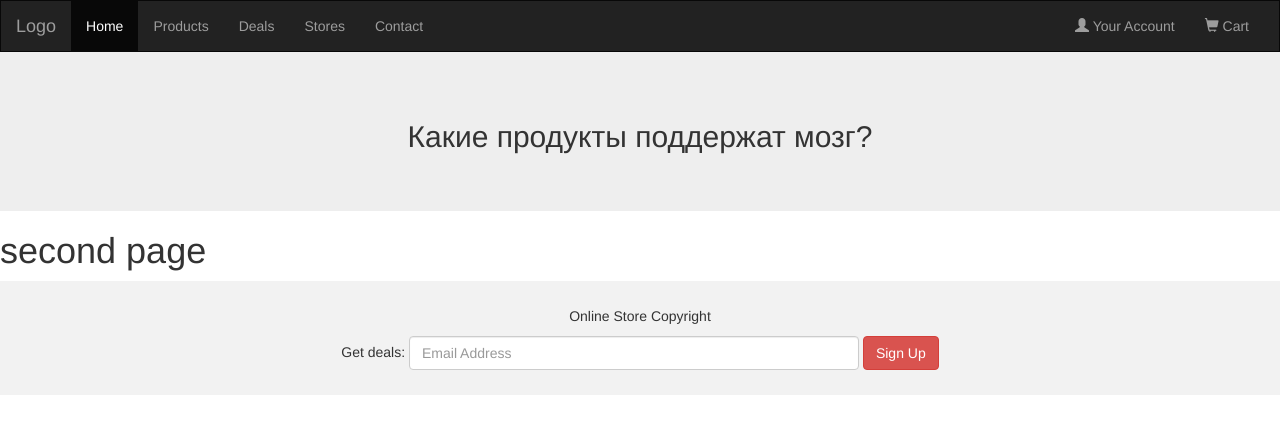
After one commit to Abdurashit/first_repo, a Django app: template templates/new_web/second_page.html in a window 1280 px wide. The commit adds this page. Shown: the top 434 px of the page. Run offline with Django 4.2, Linux system fonts and the light colour scheme; the template is opened without the code that fills it, so the values that code supplies are empty; some libraries are stand-ins or nearby versions.

Commit message:
New, adding Templates, html files

```diff
--- a/products/views.py
+++ b/products/views.py
@@ -24,11 +24,11 @@
              'img': "",
              'name': ""},
             ]
-    return render(request, 'main.html', {"datas":data})
+    return render(request, 'new_web/first_page.html', {"datas":data})
 
 
 def my_list(request):
-    return HttpResponse("my_list's list")
+    return render(request, 'second_page.html')
 
 
 def foods(request):
--- /dev/null
+++ b/templates/change/footer.html
@@ -0,0 +1,7 @@
+  <footer class="container-fluid text-center">
+  <p>Online Store Copyright</p>
+  <form class="form-inline">Get deals:
+    <input type="email" class="form-control" size="50" placeholder="Email Address">
+    <button type="button" class="btn btn-danger">Sign Up</button>
+  </form>
+</footer>
--- /dev/null
+++ b/templates/change/header.html
@@ -0,0 +1,25 @@
+<nav class="navbar navbar-inverse" style="margin-bottom: 0;">
+  <div class="container-fluid">
+    <div class="navbar-header">
+      <button type="button" class="navbar-toggle" data-toggle="collapse" data-target="#myNavbar">
+        <span class="icon-bar"></span>
+        <span class="icon-bar"></span>
+        <span class="icon-bar"></span>
+      </button>
+      <a class="navbar-brand" href="#">Logo</a>
+    </div>
+    <div class="collapse navbar-collapse" id="myNavbar">
+      <ul class="nav navbar-nav">
+        <li class="active"><a href="#">Home</a></li>
+        <li><a href="#">Products</a></li>
+        <li><a href="#">Deals</a></li>
+        <li><a href="#">Stores</a></li>
+        <li><a href="#">Contact</a></li>
+      </ul>
+      <ul class="nav navbar-nav navbar-right">
+        <li><a href="#"><span class="glyphicon glyphicon-user"></span> Your Account</a></li>
+        <li><a href="#"><span class="glyphicon glyphicon-shopping-cart"></span> Cart</a></li>
+      </ul>
+    </div>
+  </div>
+</nav>
--- /dev/null
+++ b/templates/new_web/second_page.html
@@ -0,0 +1,6 @@
+{% extends 'main.html'%}
+
+
+{% block content%}
+<h1>second page</h1>
+{% endblock%}
```
Also changed, not shown: templates/main.html (+4 -46 lines), templates/new_web/first_page.html (added, +17 -0 lines).
